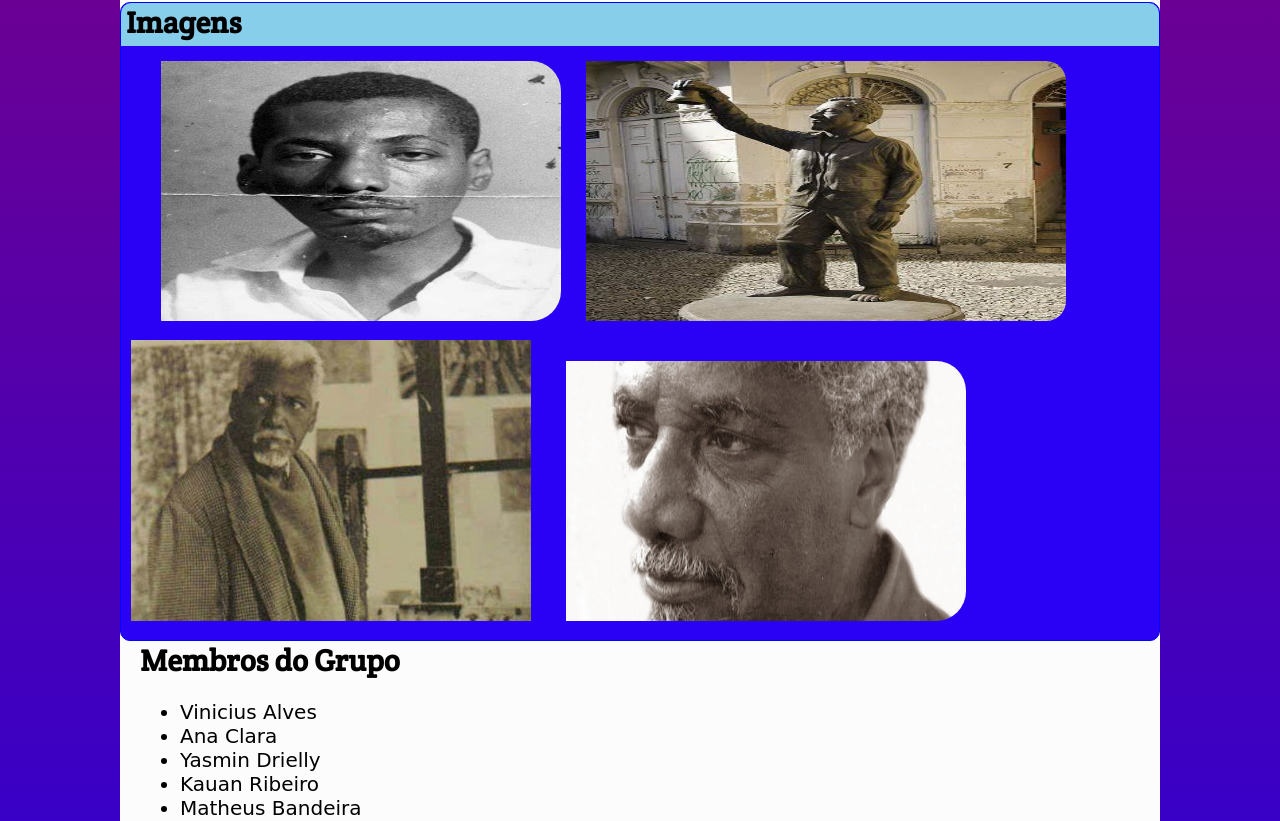
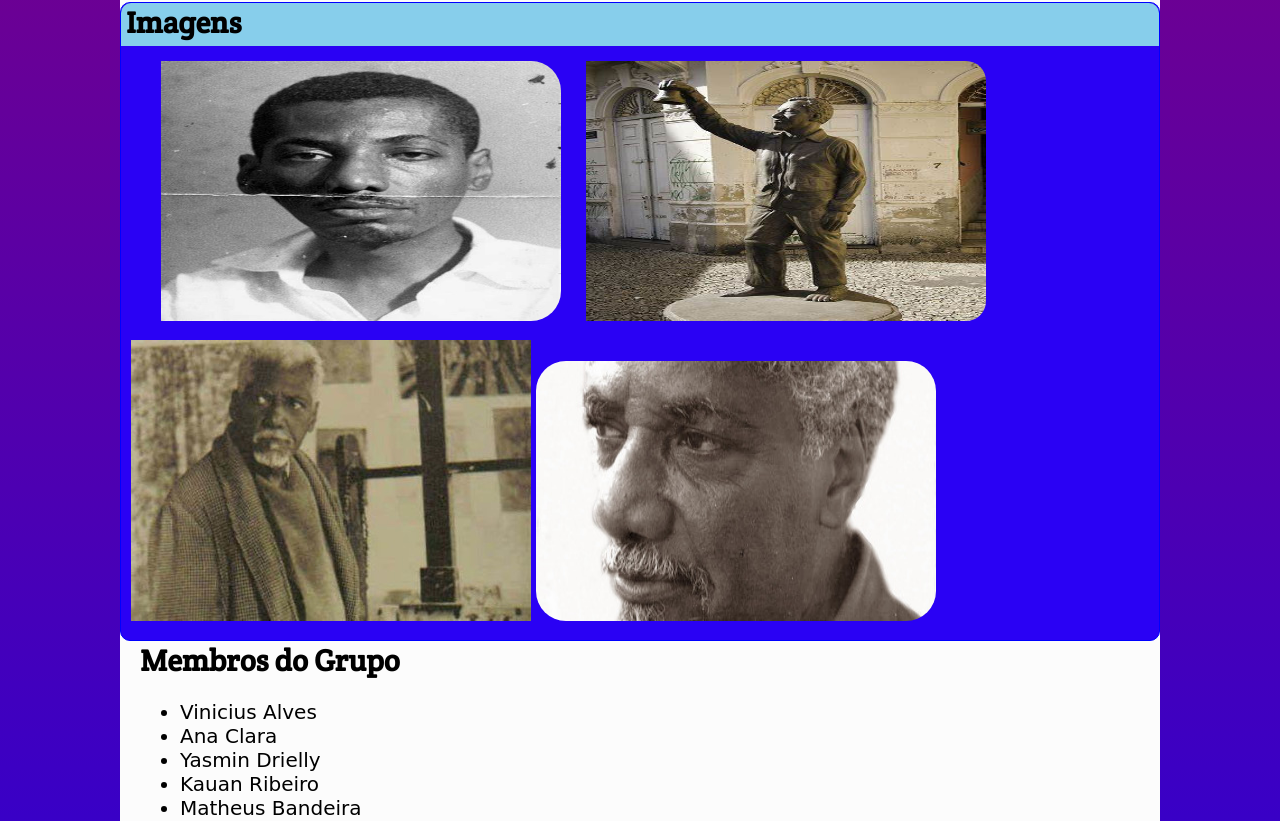
Before and after one commit to JeffersonSimplicio1/trabalho, a plain HTML site: page index.html in a window 1280 px wide. Shown: the part 2430-3251 px from the top of the page. Drawn offline with Linux system fonts and the light colour scheme; a web font is replaced by a local one.

Commit message:
Update style.css

```diff
--- a/style.css
+++ b/style.css
@@ -122,7 +122,7 @@ section h2{
 }
 #img2{
     display: inline;
-    width: 480px;
+    width: 400px;
     height: 260px;
     border-radius:20px 20px 20px 20px;
     padding-left: 20px;
@@ -136,7 +136,7 @@ section h2{
     width: 400px;
     height: 260px;
     border-radius: 30px;
-    padding-left: 30px;
+    padding-left: 0px;
 
     }
 footer{
```
